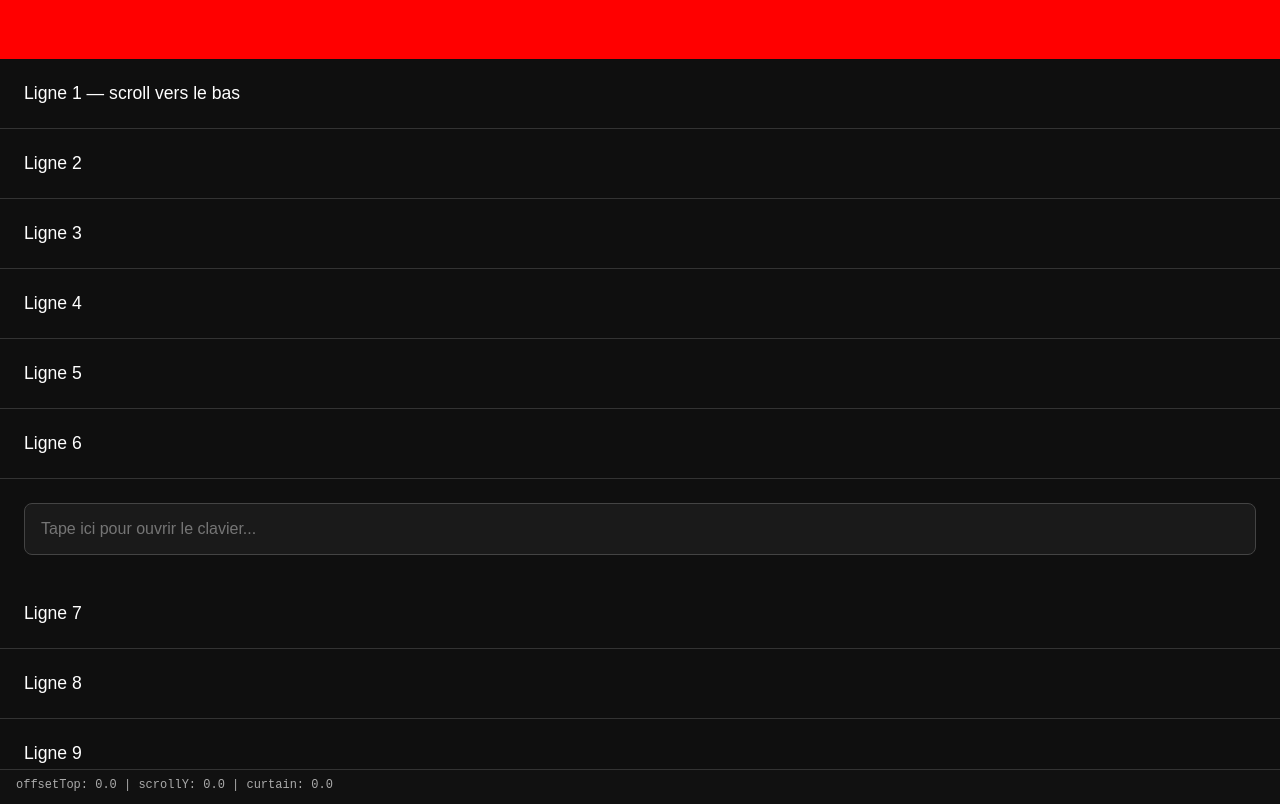
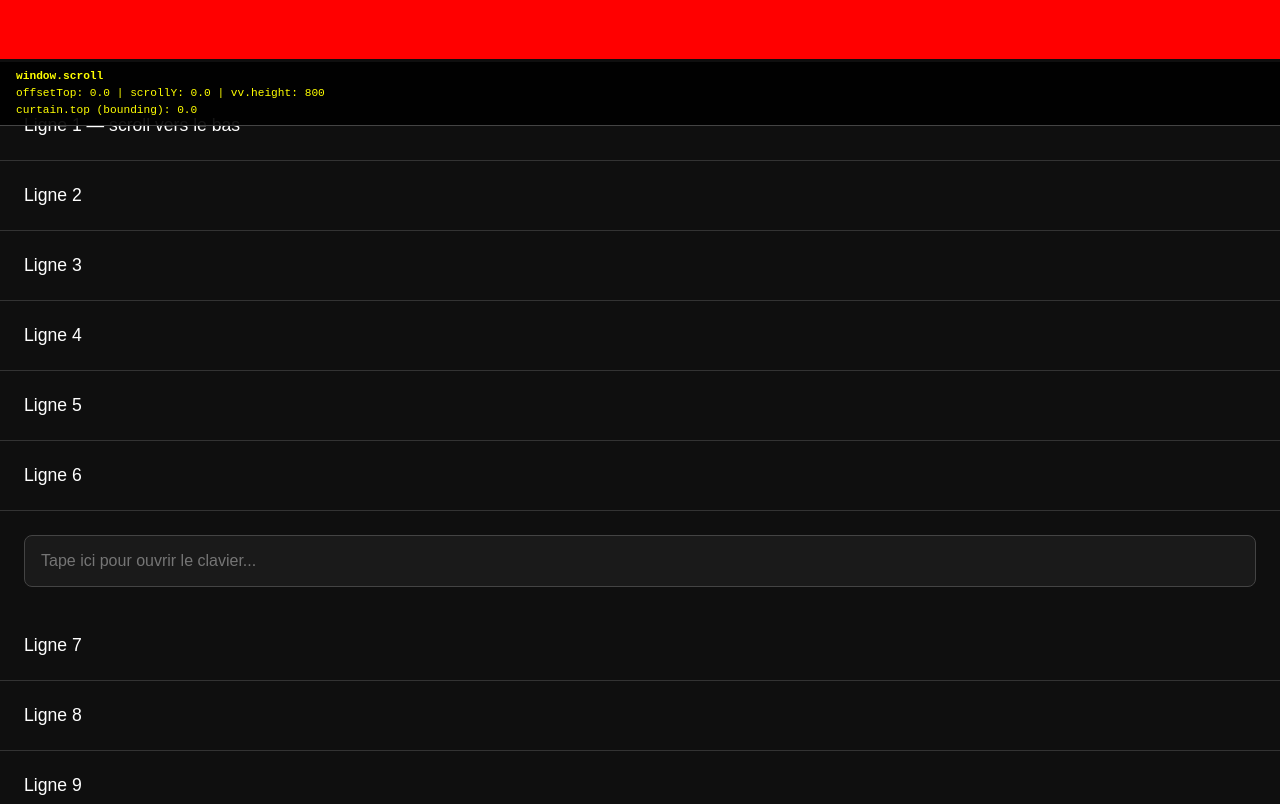
Before and after one commit to huellasenarena/vocab-app, a plain HTML site: page curtain-test.html in a window 1280 px wide. Shown: the top 804 px of the page. Drawn offline with Linux system fonts and the light colour scheme.

Commit message:
test: log visible sous rideau — observer offsetTop/scrollY/vv.height

```diff
--- a/curtain-test.html
+++ b/curtain-test.html
@@ -14,13 +14,28 @@
       padding-top: 59px;
     }
     #curtain {
-      position: absolute; /* pas fixed — on le repositionne en JS */
+      position: fixed;
       top: 0;
       left: 0;
       right: 0;
       height: 59px;
       background: red;
       z-index: 9999;
+    }
+    /* Log visible en permanence juste sous le rideau */
+    #log {
+      position: fixed;
+      top: 62px;
+      left: 0;
+      right: 0;
+      background: rgba(0, 0, 0, 0.92);
+      border-bottom: 1px solid #444;
+      padding: 0.4rem 1rem;
+      font-size: 0.7rem;
+      color: yellow;
+      font-family: monospace;
+      z-index: 9998;
+      line-height: 1.5;
     }
     .item {
       padding: 1.5rem;
@@ -38,23 +53,15 @@
       border-radius: 8px;
       font-size: 1rem;
     }
-    #log {
-      position: fixed;
-      bottom: 0;
-      left: 0;
-      right: 0;
-      background: #111;
-      border-top: 1px solid #333;
-      padding: 0.5rem 1rem;
-      font-size: 0.75rem;
-      color: #aaa;
-      font-family: monospace;
-    }
   </style>
 </head>
 <body>
 
 <div id="curtain"></div>
+<div id="log">en attente...</div>
+
+<!-- padding pour le log fixe -->
+<div style="height: 2rem"></div>
 
 <div class="item">Ligne 1 — scroll vers le bas</div>
 <div class="item">Ligne 2</div>
@@ -78,28 +85,29 @@
 <div class="item">Ligne 19</div>
 <div class="item">Ligne 20 — fin</div>
 
-<div id="log">vp.offsetTop: — | scrollY: —</div>
+<script>
+  const log     = document.getElementById('log');
+  const curtain = document.getElementById('curtain');
+  const vv      = window.visualViewport;
 
-<script>
-  const log = document.getElementById('log');
-  const curtain = document.getElementById('curtain');
-  const vv = window.visualViewport;
-
-  function pinCurtain() {
+  function update(label) {
     if (!vv) return;
-    curtain.style.top = (window.scrollY + vv.offsetTop) + 'px';
-    log.textContent =
+    const cTop = curtain.getBoundingClientRect().top;
+    log.innerHTML =
+      '<b>' + label + '</b><br>' +
       'offsetTop: ' + vv.offsetTop.toFixed(1) +
       ' | scrollY: ' + window.scrollY.toFixed(1) +
-      ' | curtain: ' + curtain.getBoundingClientRect().top.toFixed(1);
+      ' | vv.height: ' + vv.height.toFixed(0) +
+      '<br>curtain.top (bounding): ' + cTop.toFixed(1);
   }
 
-  window.addEventListener('scroll', pinCurtain, { passive: true });
+  // Position: fixed sans aucun JS de pin — juste pour observer les valeurs
+  window.addEventListener('scroll',   () => update('window.scroll'),   { passive: true });
   if (vv) {
-    vv.addEventListener('scroll', pinCurtain, { passive: true });
-    vv.addEventListener('resize', pinCurtain, { passive: true });
+    vv.addEventListener('scroll',  () => update('vv.scroll'),  { passive: true });
+    vv.addEventListener('resize',  () => update('vv.resize'),  { passive: true });
   }
-  pinCurtain();
+  update('init');
 </script>
 </body>
 </html>
```
